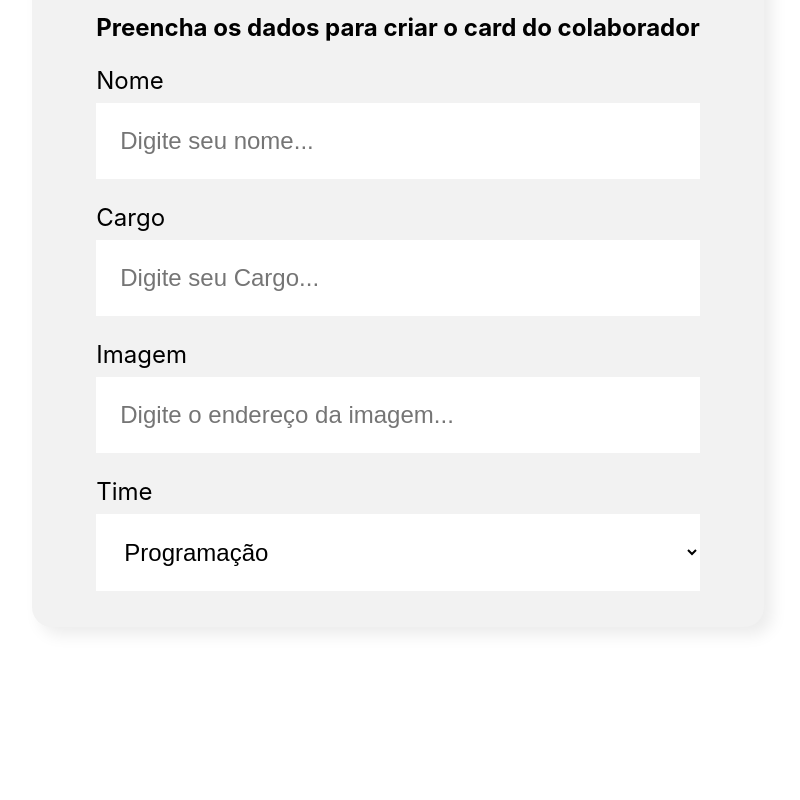
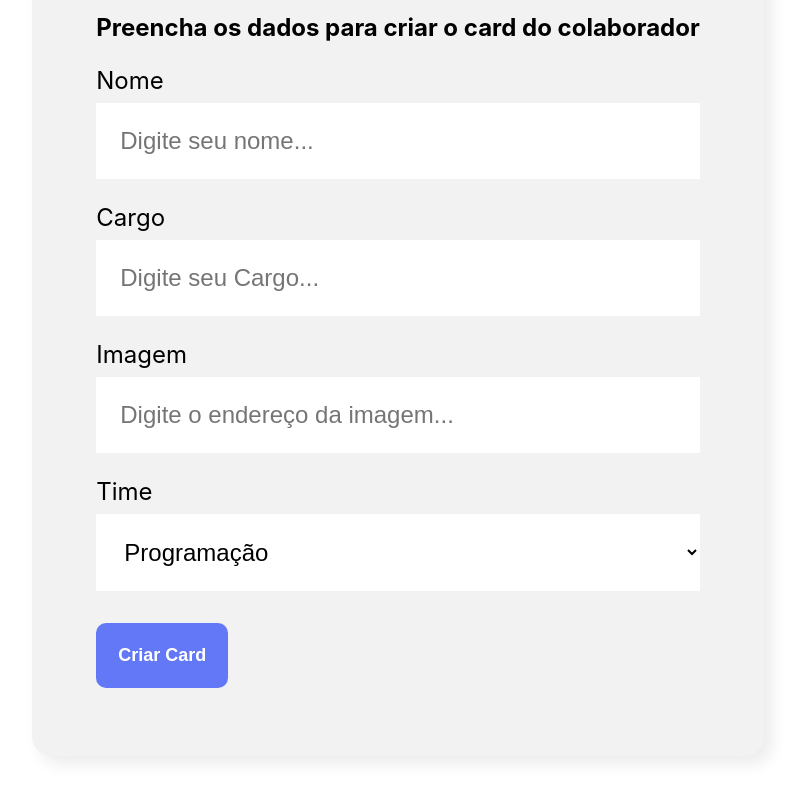
Before and after one commit to Clairtonlm/Organo_React, a React (Create React App) app: page / in a window 1280 px wide. Shown: the part 621-1421 px from the top of the page, without its empty margins (242-1042 px from the left). Before the commit the page ends 1328 px from the top, so only its background shows below. Built offline with nearby package versions, Linux system fonts and the light colour scheme.

Commit message:
Crinado botao classico

```diff
--- /dev/null
+++ b/src/Componentes/Botaao/Botao.css
@@ -0,0 +1,15 @@
+/* Botão */
+.botao{
+    background-color: #6278F7;
+    border-radius: 10px;
+    font-weight: 700;
+    font-size: 18px;
+    padding: 22px;
+    margin: 32px 0;
+    border: none;
+    cursor: pointer;
+    color: #FFF;
+}
+.botao:hover {
+    color: #95FFD4;
+}
--- /dev/null
+++ b/src/Componentes/Botaao/index.js
@@ -0,0 +1,9 @@
+import'./Botao.css'
+const Botao = (props)=>{
+    return(
+        <div>
+            <button className='botao'>{props.texto}</button>
+        </div>
+    )
+}
+export default Botao;
--- a/src/Componentes/Formulario/index.js
+++ b/src/Componentes/Formulario/index.js
@@ -1,5 +1,8 @@
+import Botao from "../Botaao";
 import CampoTexto from "../CampoTexto";
 import ListaSuspensa from "../ListaSuspensa";
+
+//Style
 import "./Formulario.css"
 
 const Formulario = ()=>{
@@ -22,6 +25,7 @@
             <CampoTexto label="Cargo" placeholder="Digite seu Cargo"/>
             <CampoTexto label="Imagem" placeholder="Digite o endereço da imagem"/>
             <ListaSuspensa label="Time" itens={times}/>
+            <Botao texto="Criar Card"/>
             </form>
         </section>
     )
```
